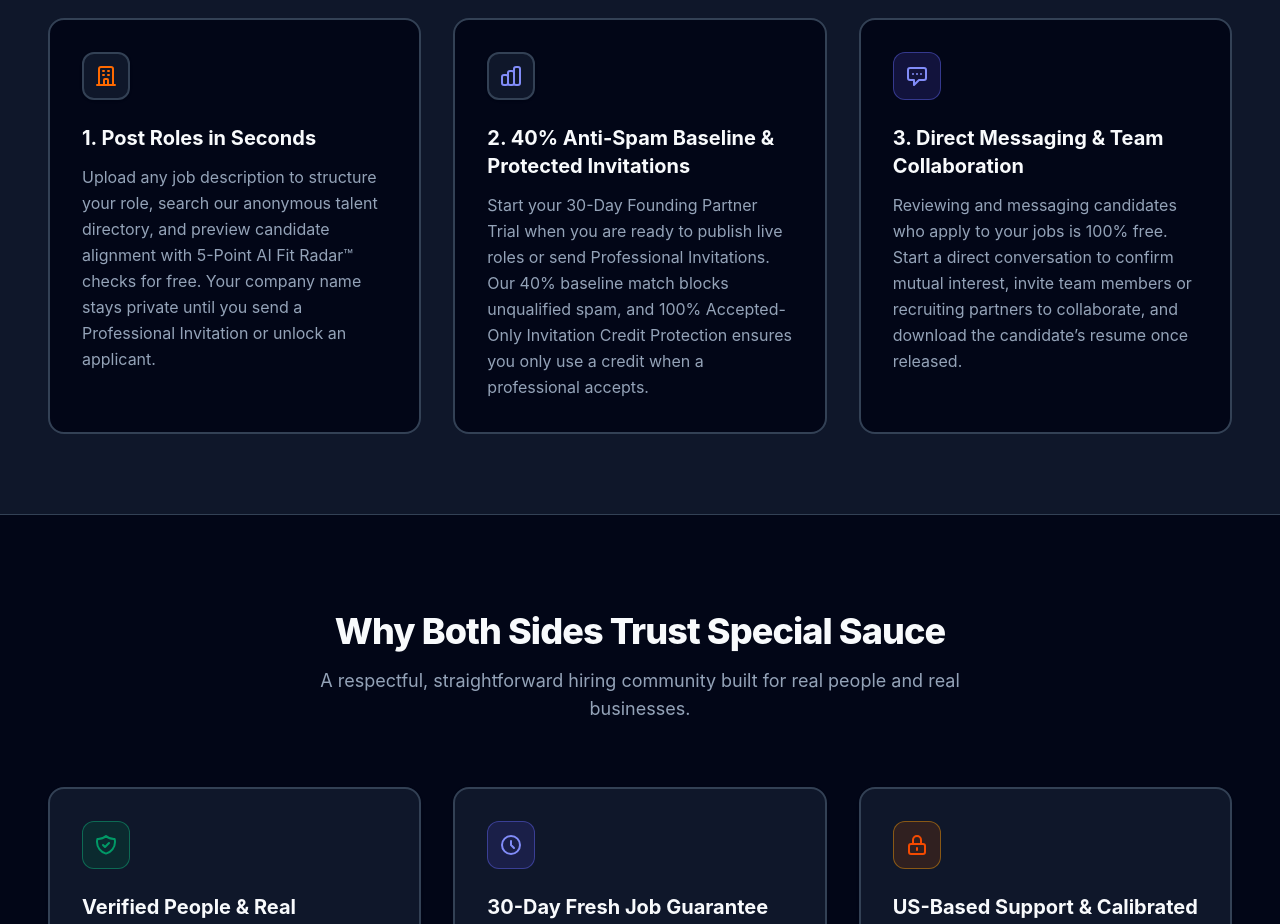
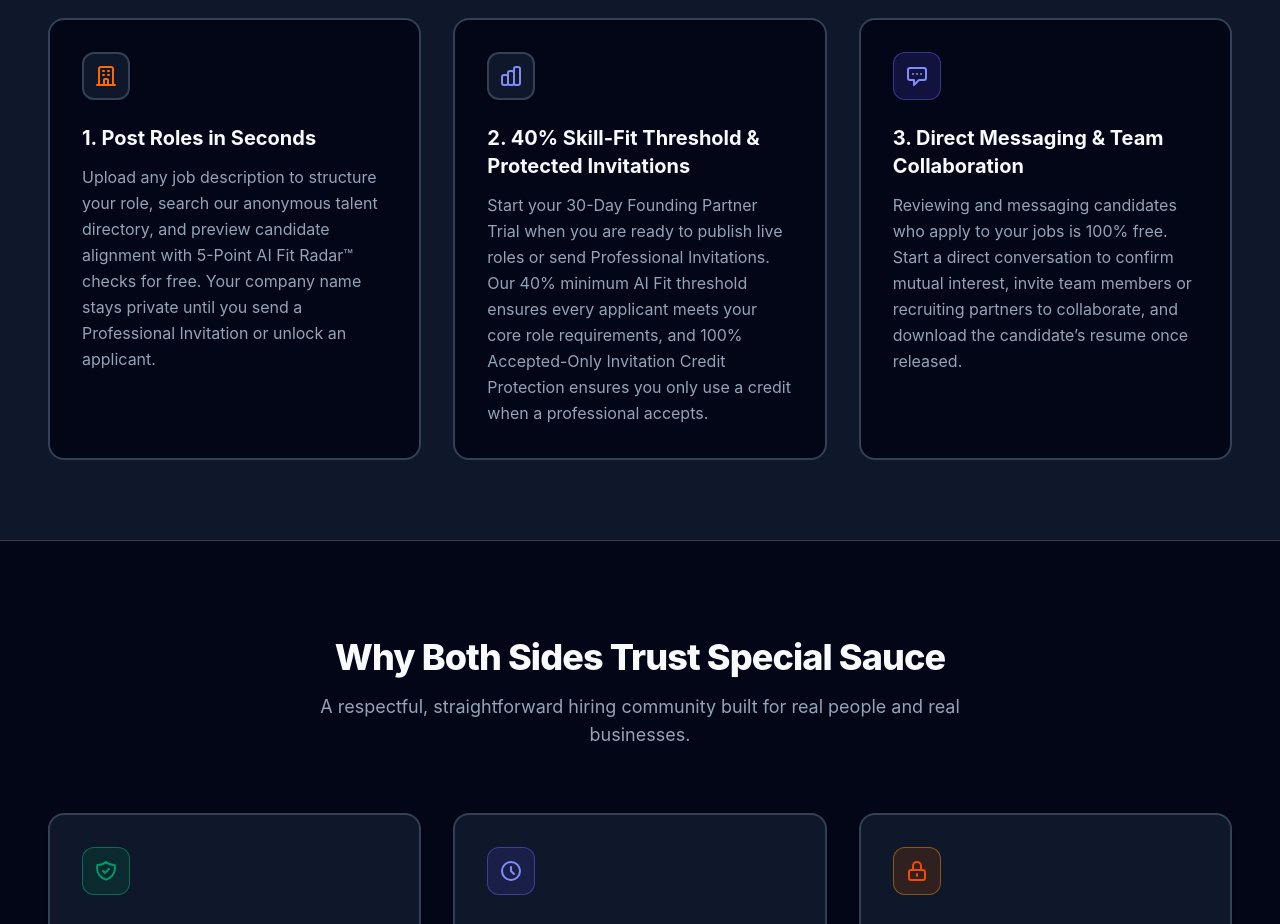
Before and after one commit to SpecialSauceIO/secure-job-board, a Next.js app: page / in a window 1280 px wide. Shown: the part 1860-2784 px from the top of the page. Built offline with nearby package versions, Linux system fonts and the light colour scheme; no server answers.

Commit message:
Reframe 40% threshold around core role requirement alignment on landing page and FAQs

```diff
--- a/src/app/page.tsx
+++ b/src/app/page.tsx
@@ -537,10 +537,10 @@ export default function LandingPage() {
                   </svg>
                 </div>
                 <h3 className="text-xl font-bold text-slate-900 mb-3">
-                  2. 40% Anti-Spam Baseline &amp; Protected Invitations
+                  2. 40% Skill-Fit Threshold &amp; Protected Invitations
                 </h3>
                 <p className="text-slate-500 leading-relaxed">
-                  Start your 30-Day Founding Partner Trial when you are ready to publish live roles or send Professional Invitations. Our 40% baseline match blocks unqualified spam, and 100% Accepted-Only Invitation Credit Protection ensures you only use a credit when a professional accepts.
+                  Start your 30-Day Founding Partner Trial when you are ready to publish live roles or send Professional Invitations. Our 40% minimum AI Fit threshold ensures every applicant meets your core role requirements, and 100% Accepted-Only Invitation Credit Protection ensures you only use a credit when a professional accepts.
                 </p>
               </div>
 
--- a/src/constants/faqs.ts
+++ b/src/constants/faqs.ts
@@ -252,7 +252,7 @@ export const SUPPORT_FAQS: FAQ[] = [
     question:
       'How does Special Sauce eliminate stale "ghost jobs" and low-fit resume black holes?',
     answer:
-      'First, every job listing on Special Sauce is governed by a strict 30-Day Auto-Expiration policy—each card displays a live "Closes in Xd" countdown and automatically closes after 30 days unless manually renewed by the hiring team. Second, every listing shows transparent Annual (/yr) or Hourly (/hr) pay bands upfront and calculates your instant 5-Point AI Fit Radar score before you apply. A minimum 40%+ AI Fit score is required to submit a protected application, ensuring hiring managers review high-signal matches instead of drowning in spam.',
+      'First, every job listing on Special Sauce is governed by a strict 30-Day Auto-Expiration policy—each card displays a live "Closes in Xd" countdown and automatically closes after 30 days unless manually renewed by the hiring team. Second, every listing shows transparent Annual (/yr) or Hourly (/hr) pay bands upfront and calculates your instant 5-Point AI Fit Radar score before you apply. A minimum 40%+ AI Fit score is required to submit a protected application, ensuring hiring managers review pre-aligned candidates who meet their core role requirements.',
   },
   {
     id: 'c5',
```
